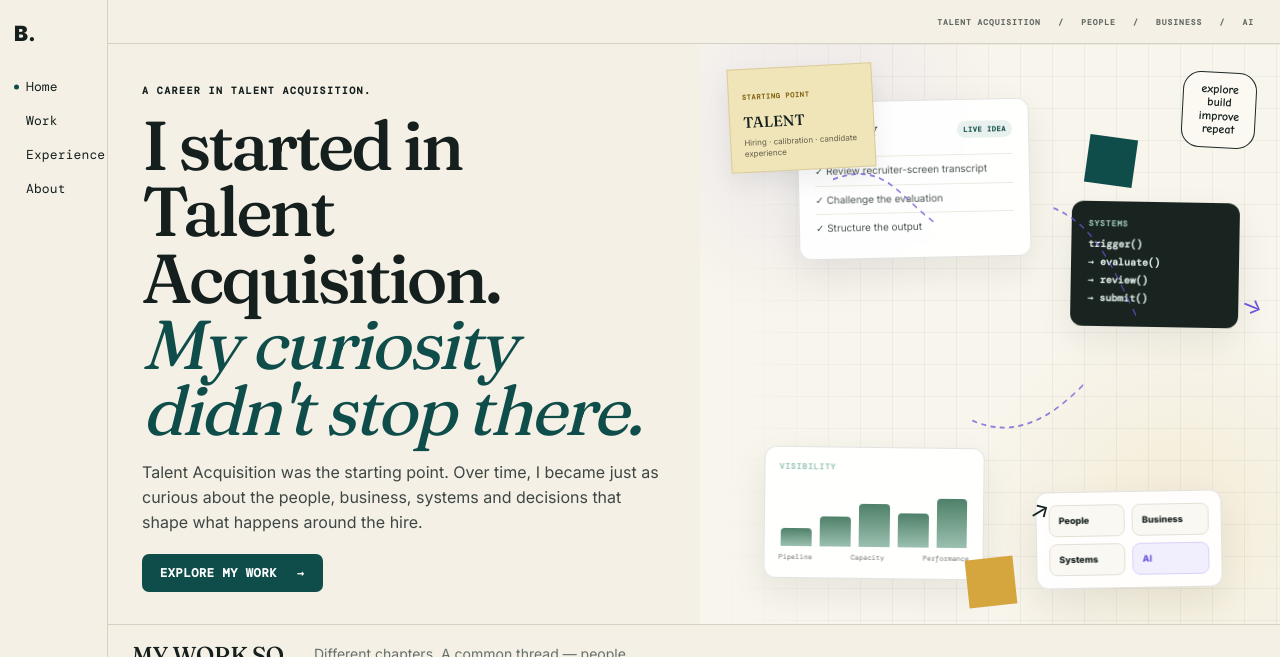
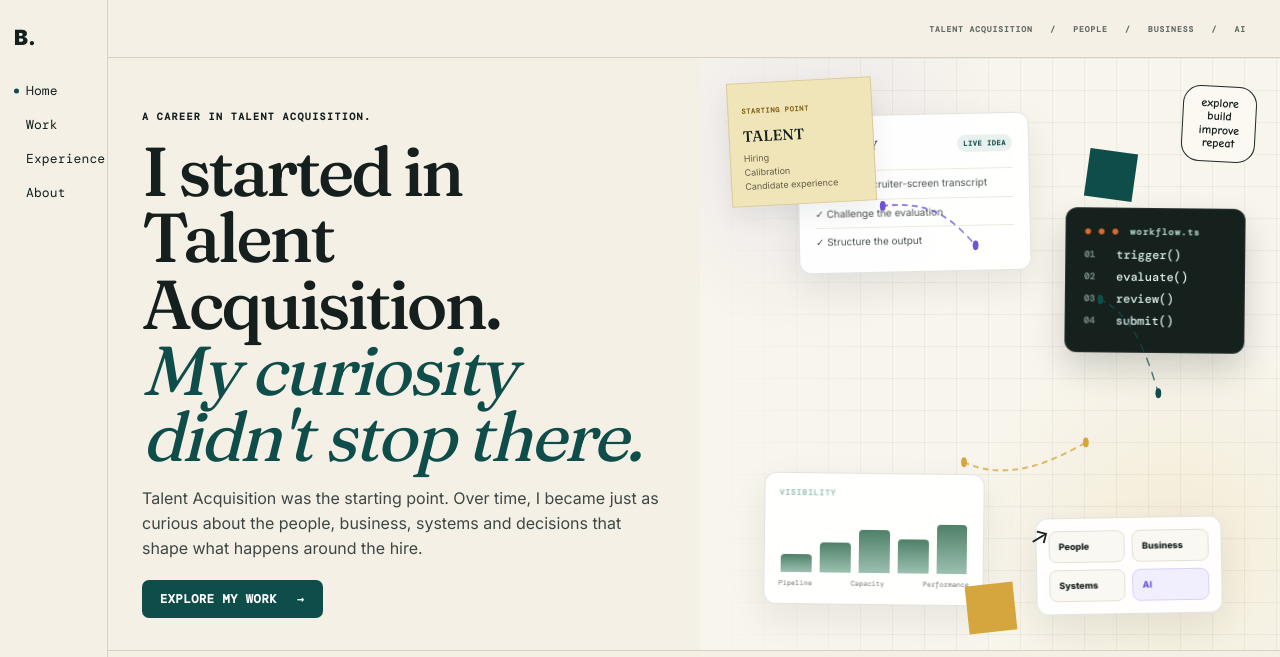
Before and after one commit to bryanlimwk/bryan-portfolio, a plain HTML site: page index.html in a window 1280 px wide. Shown: the top 657 px of the page. Drawn offline with nearby package versions, Linux system fonts and the light colour scheme.

Commit message:
Add files via upload

```diff
--- a/index.html
+++ b/index.html
@@ -30,7 +30,7 @@
    <div class="canvas-note note-a">
      <span class="note-kicker">STARTING POINT</span>
      <strong>TALENT</strong>
-     <small>Hiring · calibration · candidate experience</small>
+     <small>Hiring<br>Calibration<br>Candidate experience</small>
    </div>
    <div class="canvas-card sally-card">
      <div class="canvas-card-head">
@@ -42,11 +42,11 @@
      <div class="checkline">✓ Structure the output</div>
    </div>
    <div class="canvas-card system-card">
-     <div class="mini-code-title">SYSTEMS</div>
-     <div class="mini-code">trigger()</div>
-     <div class="mini-code">→ evaluate()</div>
-     <div class="mini-code">→ review()</div>
-     <div class="mini-code">→ submit()</div>
+     <div class="system-top"><span class="system-lights">● ● ●</span><span class="mini-code-title">workflow.ts</span></div>
+     <div class="mini-code"><span>01</span><b>trigger()</b></div>
+     <div class="mini-code"><span>02</span><b>evaluate()</b></div>
+     <div class="mini-code"><span>03</span><b>review()</b></div>
+     <div class="mini-code"><span>04</span><b>submit()</b></div>
    </div>
    <div class="canvas-card data-card">
      <div class="mini-code-title">VISIBILITY</div>
@@ -62,9 +62,15 @@
      <div>explore</div><div>build</div><div>improve</div><div>repeat</div>
    </div>
    <svg class="connector-lines" viewBox="0 0 1000 600" preserveAspectRatio="none" aria-hidden="true">
-     <path d="M230,140 C320,120 345,160 405,185" />
-     <path d="M610,170 C690,190 720,245 755,285" />
-     <path d="M470,390 C545,410 610,385 665,350" />
+     <path class="conn violet" d="M315,150 C395,145 430,160 475,190" />
+     <circle cx="315" cy="150" r="5" class="conn-dot violet-dot"/>
+     <circle cx="475" cy="190" r="5" class="conn-dot violet-dot"/>
+     <path class="conn teal" d="M690,245 C745,260 770,300 790,340" />
+     <circle cx="690" cy="245" r="5" class="conn-dot teal-dot"/>
+     <circle cx="790" cy="340" r="5" class="conn-dot teal-dot"/>
+     <path class="conn mustard" d="M455,410 C530,430 605,410 665,390" />
+     <circle cx="455" cy="410" r="5" class="conn-dot mustard-dot"/>
+     <circle cx="665" cy="390" r="5" class="conn-dot mustard-dot"/>
    </svg>
    <div class="cursor cursor-one">↗</div>
    <div class="cursor cursor-two">→</div>
--- a/styles.css
+++ b/styles.css
@@ -279,3 +279,117 @@ body,
     object-fit:cover;
   }
 }
+
+/* V3.11 fixes */
+.top-strip{
+  height:58px;
+  padding:0 34px;
+}
+.home-hero{
+  border-top:0;
+}
+.hero-copy{
+  padding-top:52px;
+}
+.side-nav{
+  padding-top:22px;
+}
+
+/* Career cards: correct square logo treatment */
+.career-card{
+  grid-template-columns:1fr 132px;
+  min-height:172px;
+}
+.card-img{
+  width:132px;
+  height:132px;
+  aspect-ratio:1/1;
+  object-fit:cover;
+  align-self:center;
+  justify-self:end;
+  margin-right:0;
+  border-left:1px solid var(--line);
+}
+@media(max-width:900px){
+  .career-card{grid-template-columns:1fr 132px}
+}
+@media(max-width:600px){
+  .career-card{grid-template-columns:1fr}
+  .card-img{
+    width:100%;
+    height:auto;
+    aspect-ratio:1/1;
+    border-left:0;
+    border-top:1px solid var(--line);
+  }
+}
+
+/* Builder canvas clarity */
+.system-card{
+  top:150px;
+  right:6%;
+  width:31%;
+  padding:17px 18px 16px;
+  background:#16211E;
+  color:#EAF3EF;
+  border:1px solid rgba(255,255,255,.08);
+  box-shadow:0 16px 34px rgba(10,20,18,.18);
+  transform:rotate(.6deg);
+}
+.system-top{
+  display:flex;
+  align-items:center;
+  gap:9px;
+  margin-bottom:10px;
+}
+.system-lights{
+  color:#D96C2B;
+  font-size:8px;
+  letter-spacing:2px;
+}
+.system-card .mini-code-title{
+  margin:0;
+  color:#A9C8BE;
+  font-size:9px;
+}
+.system-card .mini-code{
+  display:grid;
+  grid-template-columns:24px 1fr;
+  gap:8px;
+  align-items:center;
+  margin:7px 0;
+  font-size:12px;
+  line-height:1.25;
+}
+.system-card .mini-code span{
+  color:#70827B;
+  font-size:9px;
+}
+.system-card .mini-code b{
+  color:#DDF0E8;
+  font-weight:500;
+}
+.canvas-note{
+  min-height:105px;
+}
+.canvas-note small{
+  font-size:9px;
+  line-height:1.55;
+}
+.connector-lines{
+  z-index:2;
+}
+.connector-lines .conn{
+  fill:none;
+  stroke-width:2.2;
+  stroke-linecap:round;
+  stroke-dasharray:8 9;
+  opacity:.72;
+}
+.connector-lines .violet{stroke:#6E55D9}
+.connector-lines .teal{stroke:#0F4D4A}
+.connector-lines .mustard{stroke:#D5A63D}
+.conn-dot.violet-dot{fill:#6E55D9}
+.conn-dot.teal-dot{fill:#0F4D4A}
+.conn-dot.mustard-dot{fill:#D5A63D}
+.cursor-two{display:none}
```
Also changed, not shown: README.md.
